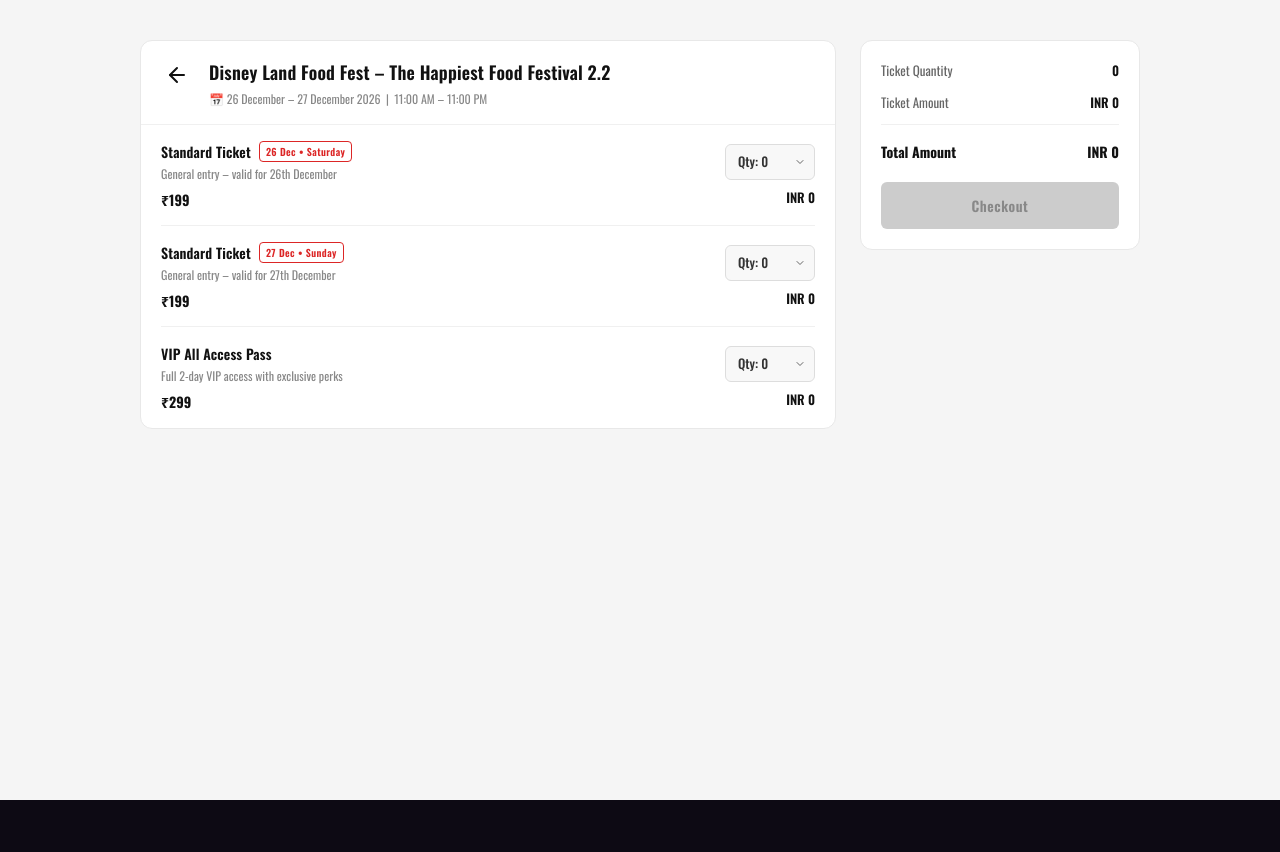
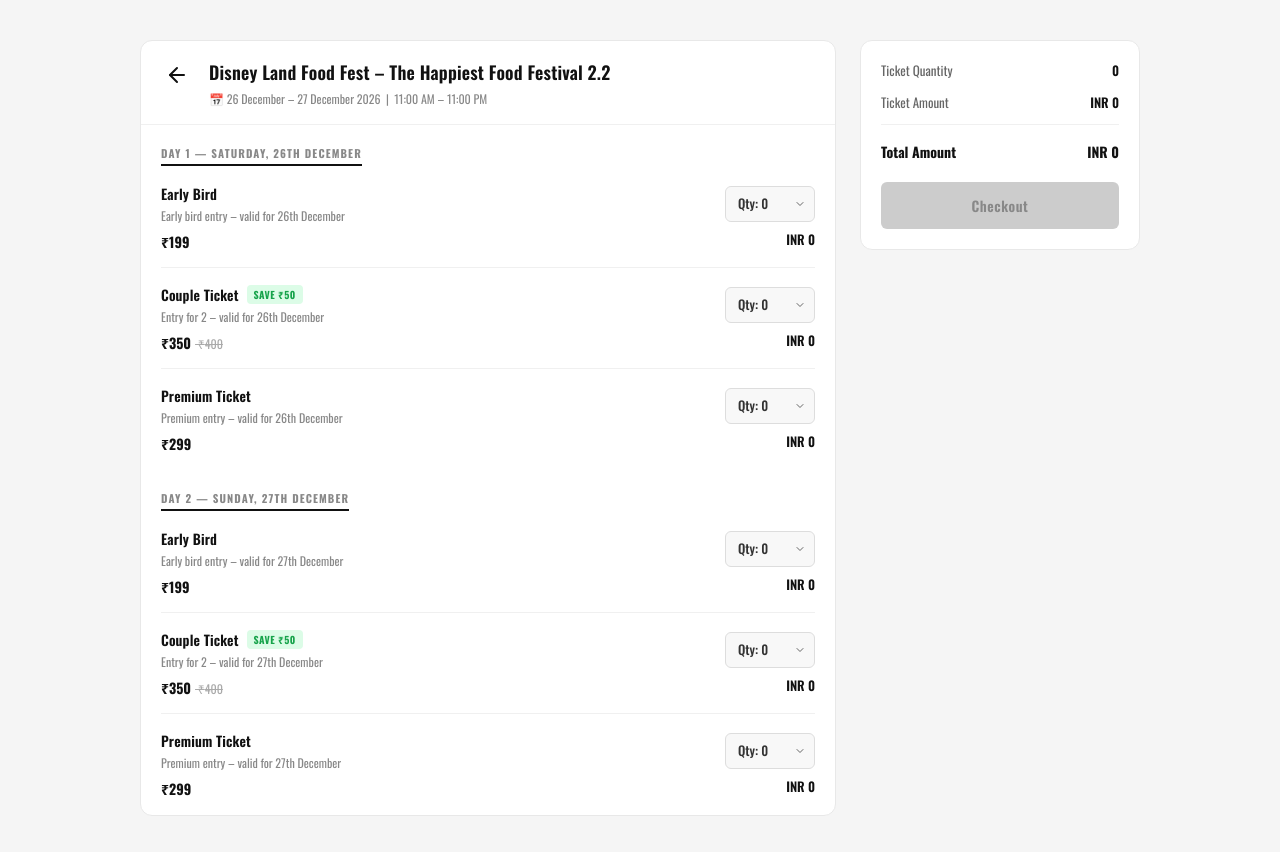
Before and after one commit to festfood77/dehradun-fest, a React (Vite) app: page /quantities in a window 1280 px wide. Shown: the top 852 px of the page. Before the commit the page ends 800 px from the top, so only its background shows below. Built offline with nearby package versions, Linux system fonts and the light colour scheme; no server answers.

Commit message:
feat: update tickets — Early Bird ₹199, Couple ₹350, Premium ₹299 per day; add location=Dehradun to bookings

```diff
--- a/src/QuantitiesPage.jsx
+++ b/src/QuantitiesPage.jsx
@@ -5,10 +5,67 @@ import "./quantities.css";
 const MAX_TICKETS = 5;
 
 const TICKET_TYPES = [
-  { id: "t1_d1", name: "Standard Ticket", description: "General entry – valid for 26th December", date: "26 Dec", day: "Saturday", price: 199, soldOut: false },
-  { id: "t1_d2", name: "Standard Ticket", description: "General entry – valid for 27th December", date: "27 Dec", day: "Sunday", price: 199, soldOut: false },
+  // ── Day 1: 26th December ──────────────────────────────────────────────
+  {
+    id: "eb_d1",
+    name: "Early Bird",
+    description: "Early bird entry – valid for 26th December",
+    date: "26 Dec",
+    day: "Saturday",
+    price: 199,
+    soldOut: false,
+  },
+  {
+    id: "couple_d1",
+    name: "Couple Ticket",
+    description: "Entry for 2 – valid for 26th December",
+    date: "26 Dec",
+    day: "Saturday",
+    price: 350,
+    originalPrice: 400,
+    discount: "Save ₹50",
+    soldOut: false,
+  },
+  {
+    id: "premium_d1",
+    name: "Premium Ticket",
+    description: "Premium entry – valid for 26th December",
+    date: "26 Dec",
+    day: "Saturday",
+    price: 299,
+    soldOut: false,
+  },
 
-  { id: "vip", name: "VIP All Access Pass", description: "Full 2-day VIP access with exclusive perks", price: 299, soldOut: false },
+  // ── Day 2: 27th December ──────────────────────────────────────────────
+  {
+    id: "eb_d2",
+    name: "Early Bird",
+    description: "Early bird entry – valid for 27th December",
+    date: "27 Dec",
+    day: "Sunday",
+    price: 199,
+    soldOut: false,
+  },
+  {
+    id: "couple_d2",
+    name: "Couple Ticket",
+    description: "Entry for 2 – valid for 27th December",
+    date: "27 Dec",
+    day: "Sunday",
+    price: 350,
+    originalPrice: 400,
+    discount: "Save ₹50",
+    soldOut: false,
+  },
+  {
+    id: "premium_d2",
+    name: "Premium Ticket",
+    description: "Premium entry – valid for 27th December",
+    date: "27 Dec",
+    day: "Sunday",
+    price: 299,
+    soldOut: false,
+  },
 ];
 
 
@@ -63,25 +120,41 @@ export default function QuantitiesPage() {
 
           {/* Ticket rows */}
           <div className="qp-ticket-list">
-            {TICKET_TYPES.map((ticket, i) => (
+            {TICKET_TYPES.map((ticket, i) => {
+              // Insert a day-separator heading before Day 2 tickets
+              const isFirstDay2 = ticket.id === "eb_d2";
+              return (
+                <div key={ticket.id}>
+                  {isFirstDay2 && (
+                    <div className="qp-day-separator">
+                      <span>Day 2 — Sunday, 27th December</span>
+                    </div>
+                  )}
+                  {i === 0 && (
+                    <div className="qp-day-separator">
+                      <span>Day 1 — Saturday, 26th December</span>
+                    </div>
+                  )}
                   <div
-                key={ticket.id}
                     className={`qp-ticket-row${ticket.soldOut ? " qp-ticket-row--soldout" : ""}`}
                   >
                     <div className="qp-ticket-info">
                       <div className="qp-ticket-name-row">
                         <p className="qp-ticket-name">{ticket.name}</p>
-                    {ticket.date && ticket.day && (
-                      <span className="qp-date-badge">
-                        {ticket.date} • {ticket.day}
-                      </span>
+                        {ticket.discount && (
+                          <span className="qp-discount-badge">{ticket.discount}</span>
                         )}
                         {ticket.soldOut && (
                           <span className="qp-sold-out-badge">Sold Out</span>
                         )}
                       </div>
                       <p className="qp-ticket-desc">{ticket.description}</p>
-                  <p className="qp-ticket-price">₹{ticket.price}</p>
+                      <p className="qp-ticket-price">
+                        ₹{ticket.price}
+                        {ticket.originalPrice && (
+                          <span className="qp-ticket-original-price"> ₹{ticket.originalPrice}</span>
+                        )}
+                      </p>
                     </div>
 
                     <div className="qp-ticket-right">
@@ -112,9 +185,13 @@ export default function QuantitiesPage() {
                       </span>
                     </div>
 
-                {i < TICKET_TYPES.length - 1 && <div className="qp-divider" />}
+                    {i < TICKET_TYPES.length - 1 && !TICKET_TYPES[i + 1]?.id?.startsWith("eb_d2") && (
+                      <div className="qp-divider" />
+                    )}
                   </div>
-            ))}
+                </div>
+              );
+            })}
           </div>
         </div>
 
--- a/src/form/TicketSelector.jsx
+++ b/src/form/TicketSelector.jsx
@@ -1,8 +1,9 @@
 import React from "react";
 
 const TICKET_OPTIONS = [
-  { value: 199, name: "Normal" },
-  { value: 299, name: "VIP" },
+  { value: 199, name: "Early Bird" },
+  { value: 350, name: "Couple", originalValue: 400, discount: "Save ₹50" },
+  { value: 299, name: "Premium" },
 ];
 
 export default function TicketSelector({ value, onChange, error }) {
@@ -11,7 +12,7 @@ export default function TicketSelector({ value, onChange, error }) {
       <legend className="mb-2.5 text-xs font-bold uppercase tracking-[0.16em] text-brand-300">
         Select your ticket
       </legend>
-      <div className="grid grid-cols-2 gap-2.5">
+      <div className="grid grid-cols-3 gap-2.5">
         {TICKET_OPTIONS.map((ticket) => {
           const selected = value === ticket.value;
           return (
@@ -32,7 +33,16 @@ export default function TicketSelector({ value, onChange, error }) {
               >
                 ₹{ticket.value}
               </span>
-
+              {ticket.originalValue && (
+                <span className="block text-[10px] text-[#aaa] line-through">
+                  ₹{ticket.originalValue}
+                </span>
+              )}
+              {ticket.discount && (
+                <span className="mt-0.5 inline-block rounded bg-green-100 px-1.5 py-0.5 text-[9px] font-bold text-green-700">
+                  {ticket.discount}
+                </span>
+              )}
               {selected && (
                 <span className="absolute right-2 top-2 h-1.5 w-1.5 rounded-full bg-brand-300" />
               )}
--- a/src/quantities.css
+++ b/src/quantities.css
@@ -206,6 +206,44 @@
   background: #f0f0f0;
 }
 
+/* ── DAY SEPARATOR ── */
+.qp-day-separator {
+  padding: 10px 0 4px;
+  margin-top: 4px;
+}
+.qp-day-separator span {
+  font-size: 11px;
+  font-weight: 700;
+  text-transform: uppercase;
+  letter-spacing: 0.1em;
+  color: #888;
+  border-bottom: 2px solid #111;
+  padding-bottom: 3px;
+}
+
+/* ── DISCOUNT BADGE ── */
+.qp-discount-badge {
+  display: inline-block;
+  background: #dcfce7;
+  color: #16a34a;
+  font-size: 10px;
+  font-weight: 700;
+  letter-spacing: 0.04em;
+  text-transform: uppercase;
+  padding: 2px 7px;
+  border-radius: 4px;
+  white-space: nowrap;
+}
+
+/* ── ORIGINAL PRICE (strikethrough) ── */
+.qp-ticket-original-price {
+  font-size: 12px;
+  font-weight: 400;
+  color: #aaa;
+  text-decoration: line-through;
+  margin-left: 4px;
+}
+
 /* ── RIGHT / SUMMARY PANEL ── */
 
 /* Mobile: sticky bar at bottom */
```
Also changed, not shown: 1 other file (tests, documents, lock files or other folders). Lines whose indentation alone changed are shown as unchanged.
